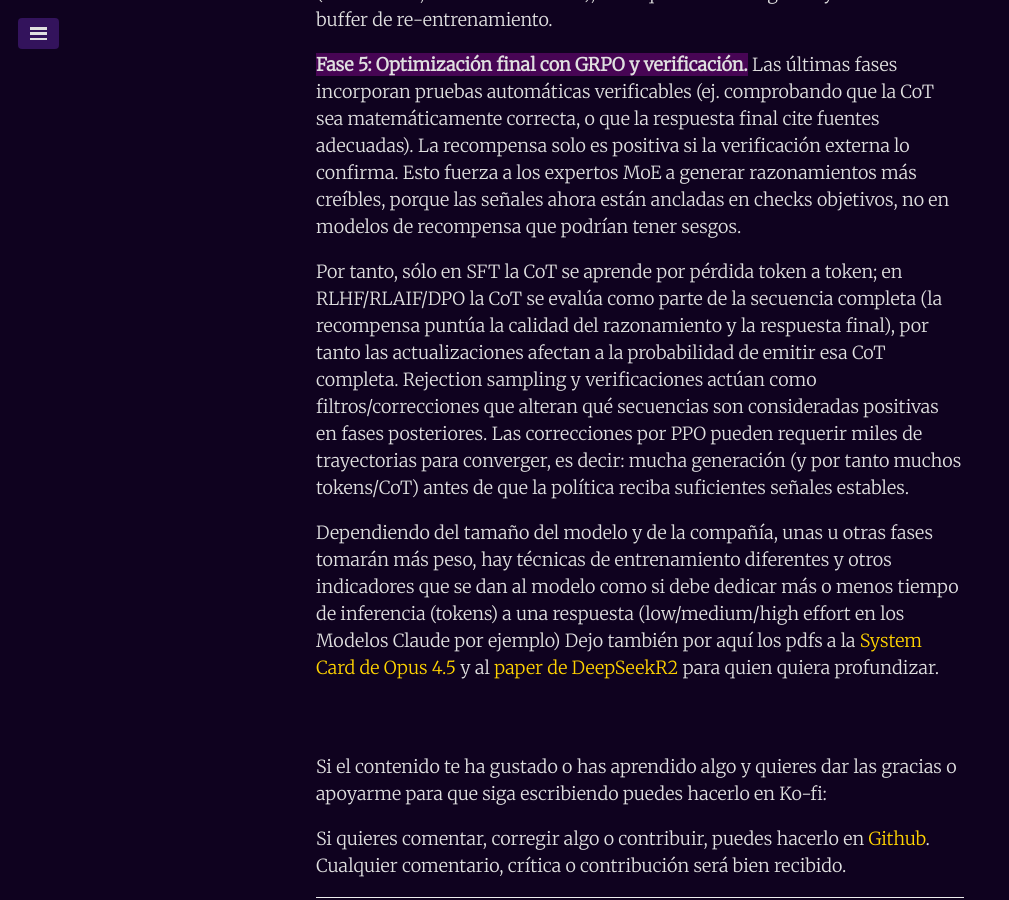
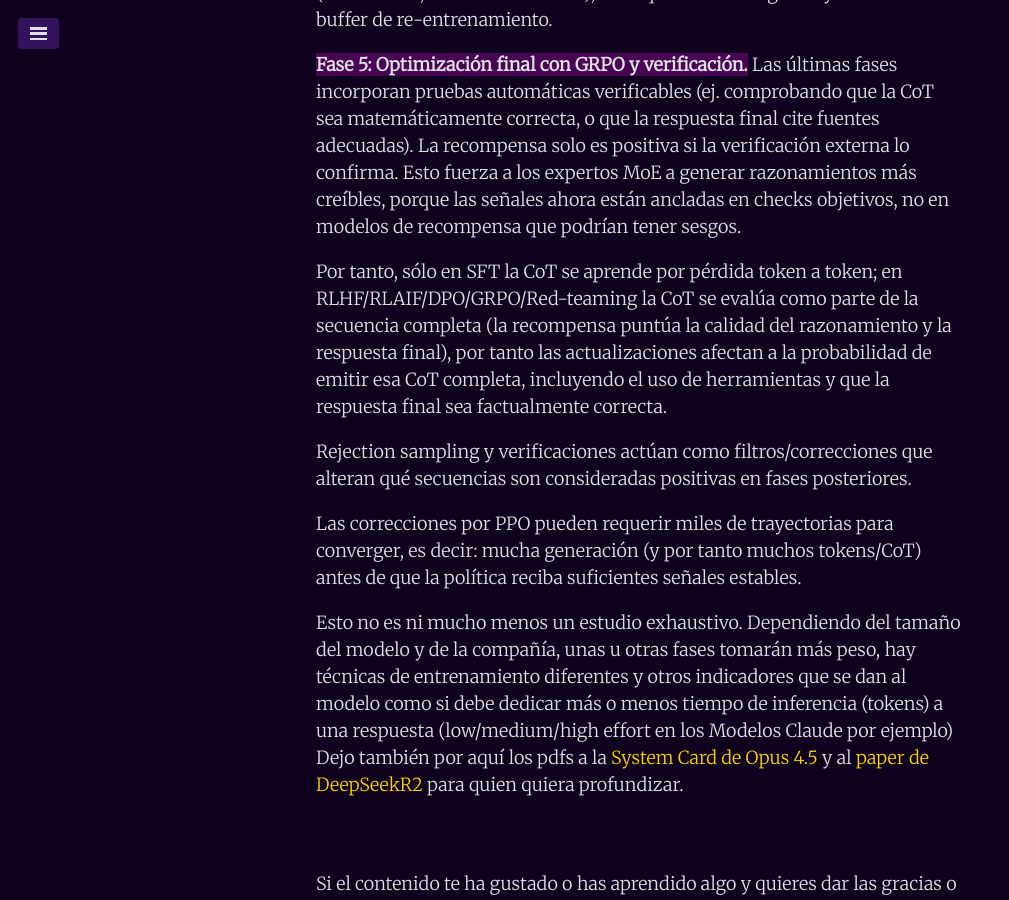
Before and after one commit to juanmirod/juanmirod.github.io, a Jekyll site: the page built from _posts/2026-01-30-por-que-los-llms-no-son-loros-estocasticos.markdown, in a window 1280 px wide and 900 px high, scrolled down 6903 px. Shown: the whole window, without its empty margins (0-1009 px from the left). Built offline with Jekyll 4.4.1, drawn with Linux system fonts in a browser that asks for light colours; some of the changed text lies outside the part shown.

Commit message:
small fixes to the last post

```diff
--- a/_posts/2026-01-30-por-que-los-llms-no-son-loros-estocasticos.markdown
+++ b/_posts/2026-01-30-por-que-los-llms-no-son-loros-estocasticos.markdown
@@ -48,7 +48,7 @@ Sin embargo los modelos de ahora tienen muchas más fases de entrenamiento, se h
 
 - **RLAIF (Reinforcement Learning from AI Feedback):** Aprendizaje por refuerzo a partir de retroalimentación generada por sistemas automáticos (otros modelos). En lugar de depender exclusivamente de anotadores humanos, se usa un modelo (o ensemble) para generar señales de preferencia o correcciones que alimentan el entrenamiento por refuerzo. Reduce costes y escala fácilmente, pero puede amplificar sesgos o errores del modelo que genera la retroalimentación.
 
-- **GRPO with Verifiable Rewards:** Variante de optimización de políticas que incorpora recompensas verificables o auditables (por ejemplo, checks de factualidad, comprobaciones externas o pruebas unitarias sobre la salida) y regularizaciones durante la optimización (grado de cambio limitado). El objetivo es obtener políticas cuyos incrementos en la recompensa estén respaldados por verificación objetiva, reduciendo el riesgo de recompensas engañosas o no confiables.
+- **GRPO with Verifiable Rewards:** Variante de optimización de políticas que incorpora recompensas verificables o auditables (por ejemplo, checks de factualidad, comprobaciones externas o pruebas unitarias sobre la salida) y regularizaciones durante la optimización (grado de cambio limitado). **El objetivo es obtener políticas cuyos incrementos en la recompensa estén respaldados por verificación objetiva**, reduciendo el riesgo de recompensas engañosas o no confiables.
 
 - **DPO (Direct Preference Optimization):** Optimización directa de preferencias. Método que utiliza pares de preferencias (qué salida es preferida frente a otra) para ajustar el modelo directamente mediante una función de pérdida derivada de esas preferencias, sin necesidad de aprender primero un modelo de recompensa ni ejecutar pasos de RL complejos. Suele ser más simple y estable, y en muchos casos competitivo con RLHF.
 
@@ -86,6 +86,10 @@ Imaginemos que queremos entrenar un modelo moderno para responder bien a "Explic
 
 **Fase 5: Optimización final con GRPO y verificación.** Las últimas fases incorporan pruebas automáticas verificables (ej. comprobando que la CoT sea matemáticamente correcta, o que la respuesta final cite fuentes adecuadas). La recompensa solo es positiva si la verificación externa lo confirma. Esto fuerza a los expertos MoE a generar razonamientos más creíbles, porque las señales ahora están ancladas en checks objetivos, no en modelos de recompensa que podrían tener sesgos.
 
-Por tanto, sólo en SFT la CoT se aprende por pérdida token a token; en RLHF/RLAIF/DPO la CoT se evalúa como parte de la secuencia completa (la recompensa puntúa la calidad del razonamiento y la respuesta final), por tanto las actualizaciones afectan a la probabilidad de emitir esa CoT completa. Rejection sampling y verificaciones actúan como filtros/correcciones que alteran qué secuencias son consideradas positivas en fases posteriores. Las correcciones por PPO pueden requerir miles de trayectorias para converger, es decir: mucha generación (y por tanto muchos tokens/CoT) antes de que la política reciba suficientes señales estables.
+Por tanto, sólo en SFT la CoT se aprende por pérdida token a token; en RLHF/RLAIF/DPO/GRPO/Red-teaming la CoT se evalúa como parte de la secuencia completa (la recompensa puntúa la calidad del razonamiento y la respuesta final), por tanto las actualizaciones afectan a la probabilidad de emitir esa CoT completa, incluyendo el uso de herramientas y que la respuesta final sea factualmente correcta.
 
-Dependiendo del tamaño del modelo y de la compañía, unas u otras fases tomarán más peso, hay técnicas de entrenamiento diferentes y otros indicadores que se dan al modelo como si debe dedicar más o menos tiempo de inferencia (tokens) a una respuesta (low/medium/high effort en los Modelos Claude por ejemplo) Dejo también por aquí los pdfs a la [System Card de Opus 4.5](/public/papers/Claude%20Opus%204.5%20System%20Card.pdf) y al [paper de DeepSeekR2](/public/papers/2511.22570v1.pdf) para quien quiera profundizar.
+Rejection sampling y verificaciones actúan como filtros/correcciones que alteran qué secuencias son consideradas positivas en fases posteriores.
+
+Las correcciones por PPO pueden requerir miles de trayectorias para converger, es decir: mucha generación (y por tanto muchos tokens/CoT) antes de que la política reciba suficientes señales estables.
+
+Esto no es ni mucho menos un estudio exhaustivo. Dependiendo del tamaño del modelo y de la compañía, unas u otras fases tomarán más peso, hay técnicas de entrenamiento diferentes y otros indicadores que se dan al modelo como si debe dedicar más o menos tiempo de inferencia (tokens) a una respuesta (low/medium/high effort en los Modelos Claude por ejemplo) Dejo también por aquí los pdfs a la [System Card de Opus 4.5](/public/papers/Claude%20Opus%204.5%20System%20Card.pdf) y al [paper de DeepSeekR2](/public/papers/2511.22570v1.pdf) para quien quiera profundizar.
```
Also changed, not shown: other parts of _posts/2026-01-30-por-que-los-llms-no-son-loros-estocasticos.markdown (+1 -1 lines).
